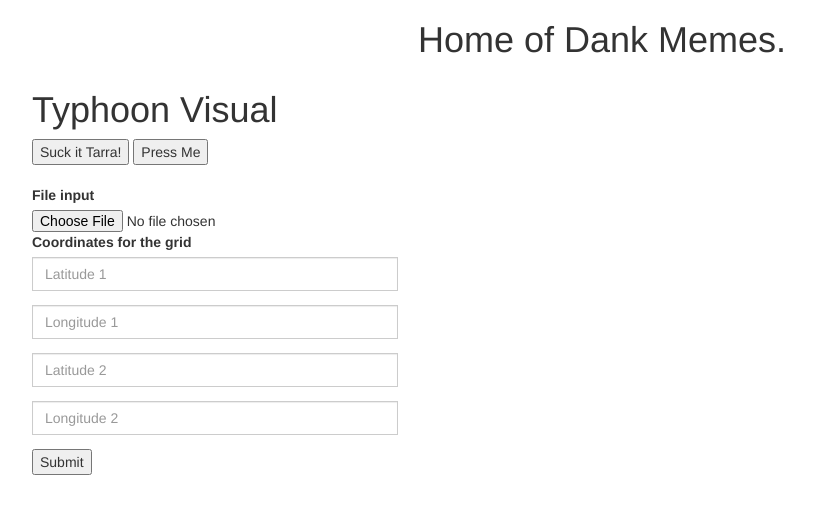
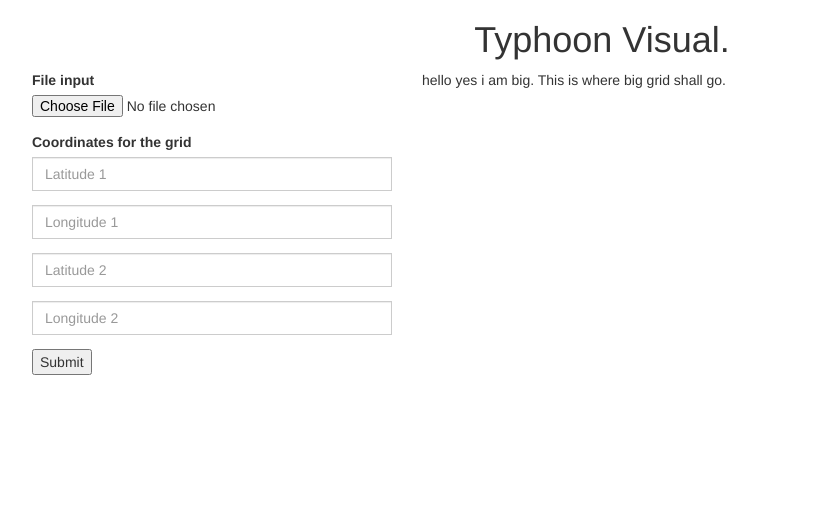
Before and after one commit to tarrak/CS420-TyphoonVisual, a plain HTML site: page Client/index.html in a window 1280 px wide. Shown: the whole page, without its empty margins (38-852 px from the left). Drawn offline with Linux system fonts and the light colour scheme.

Commit message:
started setting up the columns on the page, getting ready to start trying to get a coord graph working

```diff
--- a/Client/index.html
+++ b/Client/index.html
@@ -6,29 +6,29 @@
 	<link rel="stylesheet" type="text/css" href="css/bootstrap-theme.css">
   <link rel="stylesheet" type="text/css" href="css/style.css">
 
-  <title>Dank Memes</title>
-</head>
-
-<body>
-  <h1 style="text-align: center;">Home of Dank Memes.</h1>
-
   <title>Typhoon Visual</title>
 </head>
 
 <body>
+  <h1 style="text-align: center;">Typhoon Visual.</h1>
+
   <div class="container">
-    <h1>
+    <div class="row">
+      <div class="col-md-4">
+        <!-- <h1>
           Typhoon Visual
         </h1>
         <div>
           <button type = "button" id = "FuckTarraButton">Suck it Tarra!</button>
           <button type = "button" id = "SuckItButton">Press Me</button><br>
         </div>
-    <br>
+        <br> -->
         <form>
           <div class="form-group">
             <label for="exampleInputFile">File input</label>
             <input type="file" class="form-control-file" id="exampleInputFile">
+          </div>
+
           <div class="input-group">
             <label for="coordInputExample">Coordinates for the grid</label>
             <input class="form-control position-box" type="text" id="Lat1" placeholder="Latitude 1"></input>
@@ -43,9 +43,18 @@
         </form>
       </div>
 
+      <div class="col-md-8">
+        <div>
+          hello yes i am big. This is where big grid shall go.
+        </div>
+      </div>
+    </div>
+  </div>
+
 </body>
 </html>
-<script>
+
+<!-- <script>
     var btn = document.getElementById("FuckTarraButton");
     btn.onclick = function() {
         window.alert("HAHAHAHAHAHAHAHAH fuck you");
@@ -54,4 +63,4 @@
     btn2.onclick = function() {
         window.alert("Suck it.");
     }
-</script>
+</script> -->
```
Lines whose indentation alone changed are shown as unchanged.
